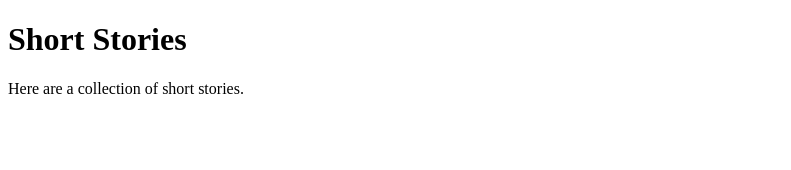
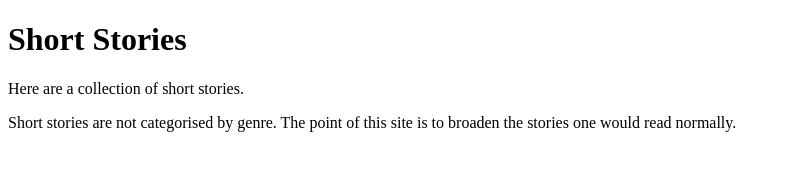
Before and after one commit to 3ul3rr/3ul3rr.github.io, a plain HTML site: page index.html in a window 1280 px wide. Shown: the whole page, without its empty margins (0-791 px from the left). Drawn offline with Linux system fonts and the light colour scheme.

Commit message:
Some extra changes to the text.

```diff
--- a/index.html
+++ b/index.html
@@ -5,5 +5,7 @@
 <body>
 <h1>Short Stories</h1>
 <p>Here are a collection of short stories.</p>
+<p>Short stories are not categorised by genre. The point of this site is to
+  broaden the stories one would read normally.</p>
 </body>
 </html>
```
